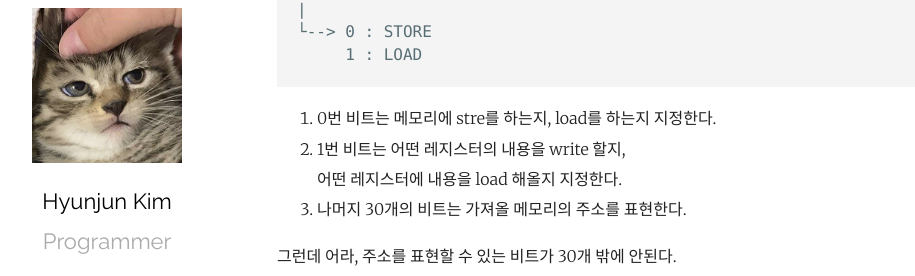
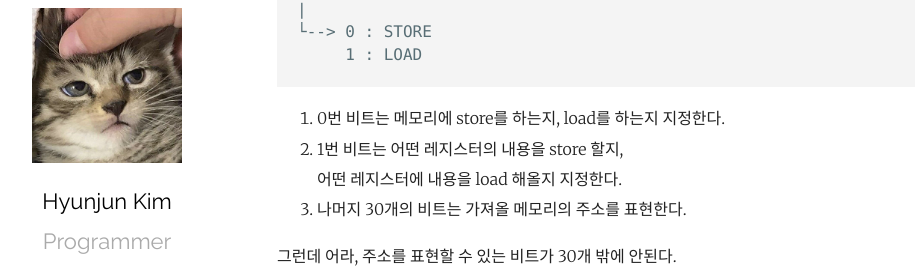
Before and after one commit to Ria9993/Ria9993.github.io, a Jekyll site: the page built from _posts/2022-09-28-why-need-memory-alignment.md, in a window 1280 px wide and 900 px high, scrolled down 782 px. Shown: the part 152-428 px from the top of the window, without its empty margins (78-993 px from the left). Built offline with Jekyll 4.4.1, drawn with Linux system fonts in a browser that asks for light colours; comment, search, counter and statistics services are not loaded.

Commit message:
Update 2022-09-28-why-need-memory-alignment.md

````diff
--- a/_posts/2022-09-28-why-need-memory-alignment.md
+++ b/_posts/2022-09-28-why-need-memory-alignment.md
@@ -39,8 +39,8 @@ CPU가 메모리에서 load하기 위해선 IR를 다음과 같이 세팅한다.
 └--> 0 : STORE
      1 : LOAD
 ```
-1. 0번 비트는 메모리에 stre를 하는지, load를 하는지 지정한다.
-2. 1번 비트는 어떤 레지스터의 내용을 write 할지,
+1. 0번 비트는 메모리에 store를 하는지, load를 하는지 지정한다.
+2. 1번 비트는 어떤 레지스터의 내용을 store 할지,
 어떤 레지스터에 내용을 load 해올지 지정한다.
 3. 나머지 30개의 비트는 가져올 메모리의 주소를 표현한다.
 
````
